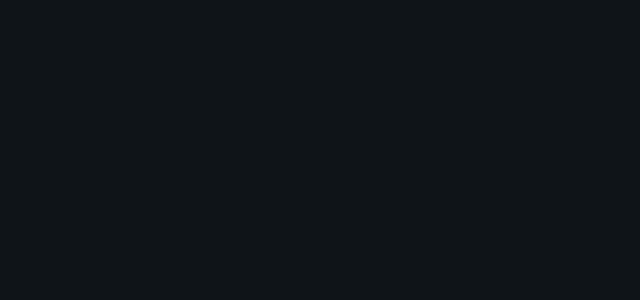
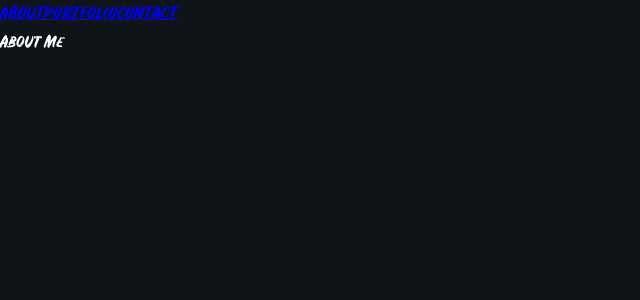
Before and after one commit to skuttenkuler/FullStack-Portfolio, a React (Create React App) app: page / in a window 1280 px wide. Shown: the top 300 px of the page, without its empty margins (0-640 px from the left). Built offline with nearby package versions, Linux system fonts and the light colour scheme.

Commit message:
header, landing, Nav, and Home connected and rendering

```diff
--- a/src/App.js
+++ b/src/App.js
@@ -1,12 +1,14 @@
 import React from 'react';
 import {BrowserRouter as Router, Route} from 'react-router-dom';
 import Header from './components/Header/Header'
+import Home from './pages/Home'
 import './main.scss'
 
 const App = () => (
     <Router>
       <div>
         <Route path="/" render={ props => (props.location.pathname !== '/') && <Header/>}></Route>
+        <Route exact path="/" component={Home}/>
       </div>
     </Router>
   );
--- a/src/pages/Home.js
+++ b/src/pages/Home.js
@@ -0,0 +1,35 @@
+import React from 'react';
+import Nav from '../components/Nav/Nav';
+import Landing from './Landing';
+import {Element, scroller} from 'react-scroll';
+
+
+const Home = () => {
+
+    const scroll = el => {
+        scroller.scrollTo(el, {
+            duration:700,
+            delay:100,
+            smooth: true,
+        })
+    }
+    return (
+        <div className="home">
+            <div className="home-header">
+                <div className="wrapper">
+                    <div className="logo"></div>
+                    <Nav context="home"/>
+                    <div className="home__caption" onClick={() => scroll('landing')}>
+                        About Me
+                    </div>
+                    <div className="home_scroll-down"></div>
+                </div>
+            </div>
+            <Element name="landing">
+                <Landing/>
+            </Element>
+        </div>
+    )
+}
+
+export default Home;
--- a/src/pages/Landing.js
+++ b/src/pages/Landing.js
@@ -9,3 +9,5 @@ const Landing = () => {
         </div>
     )
 }
+
+export default Landing;
```
